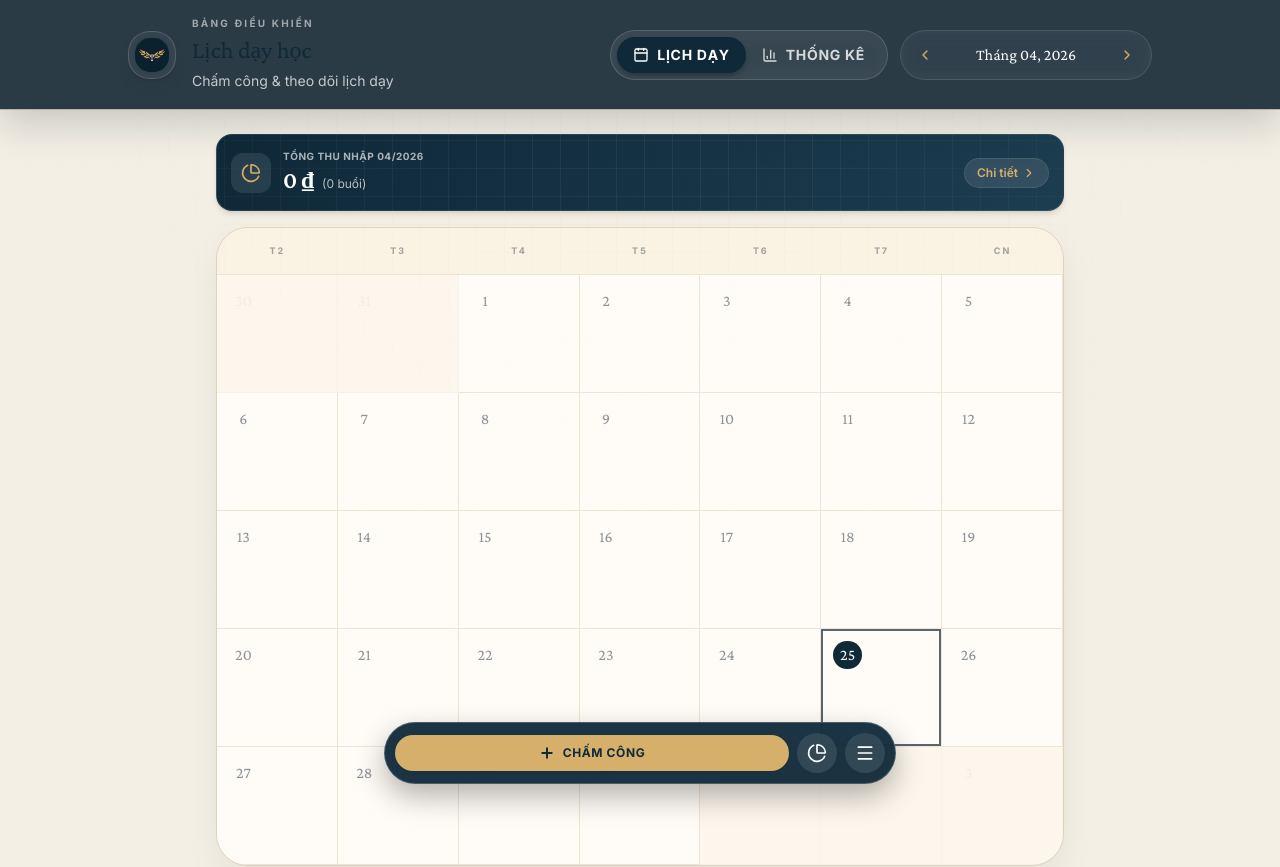
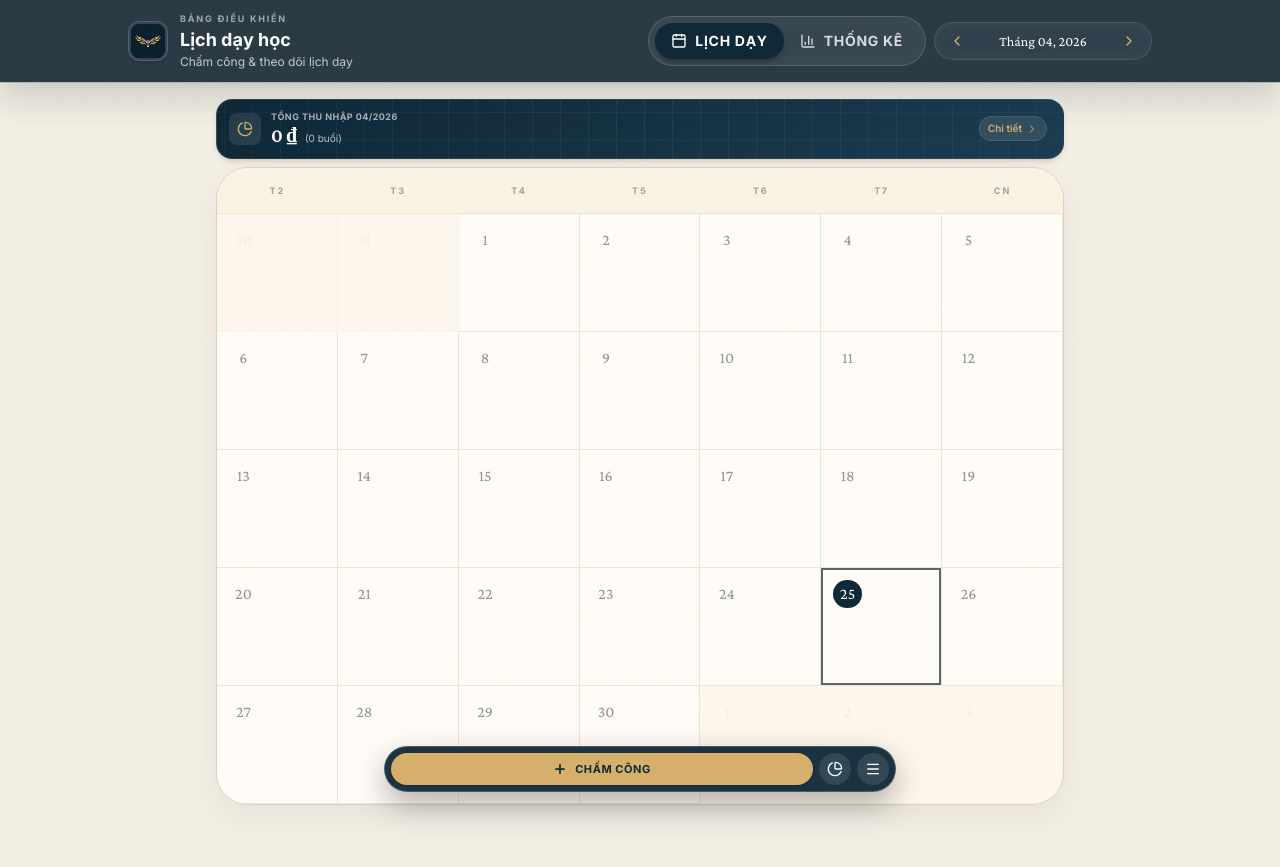
Before and after one commit to kietnguyen2003/quan-li-chi-tieu, a React (Vite) app: page / in a window 1280 px wide. Shown: the top 867 px of the page. Built offline with nearby package versions, Linux system fonts and the light colour scheme.

Commit message:
giảm độ cao mấy component xuống

```diff
--- a/src/components/Header.tsx
+++ b/src/components/Header.tsx
@@ -21,47 +21,47 @@ export function Header({
   showMonthPicker = true,
 }: HeaderProps) {
   return (
-    <header className="sticky top-0 z-30 border-b border-natural-border/80 bg-[color:var(--color-natural-overlay)]/95 px-4 py-3 text-white shadow-[0_16px_34px_rgba(15,41,56,0.18)] backdrop-blur-xl sm:px-6 sm:py-4">
-      <div className="mx-auto flex max-w-5xl flex-col gap-3 md:flex-row md:items-center md:justify-between">
-        <div className="flex items-center gap-3 sm:gap-4">
-          <div className="h-11 w-11 overflow-hidden rounded-[1.15rem] border border-white/15 bg-white/8 p-1 shadow-lg shadow-black/10 backdrop-blur-sm sm:h-12 sm:w-12 sm:rounded-[1.35rem] sm:p-1.5">
+    <header className="sticky top-0 z-30 border-b border-natural-border/80 bg-[color:var(--color-natural-overlay)]/95 px-4 py-2 text-white shadow-[0_16px_34px_rgba(15,41,56,0.18)] backdrop-blur-xl sm:px-6 sm:py-3">
+      <div className="mx-auto flex max-w-5xl flex-col gap-2 md:flex-row md:items-center md:justify-between">
+        <div className="flex items-center gap-3">
+          <div className="h-9 w-9 overflow-hidden rounded-xl border border-white/15 bg-white/8 p-0.5 shadow-lg shadow-black/10 backdrop-blur-sm sm:h-10 sm:w-10">
             <img
               src="/image.png"
               alt="Logo trung tâm"
-              className="h-full w-full rounded-[0.95rem] object-cover"
+              className="h-full w-full rounded-[0.5rem] object-cover"
             />
           </div>
-          <div className="space-y-1">
-            <p className="text-[9px] font-bold uppercase tracking-[0.22em] text-white/55 sm:text-[10px]">
+          <div className="flex flex-col justify-center">
+            <p className="text-[8px] font-bold uppercase tracking-[0.2em] text-white/55 sm:text-[9px]">
               Bảng điều khiển
             </p>
-            <h1 className="type-heading text-white md:text-[1.9rem]">
+            <h1 className="text-base font-bold text-white md:text-lg">
               {title}
             </h1>
-            <p className="max-w-md text-sm leading-6 text-white/72">
+            <p className="max-w-md text-xs text-white/72">
               {subtitle}
             </p>
           </div>
         </div>
 
-        <div className="flex flex-col sm:flex-row items-center gap-3">
+        <div className="flex flex-col sm:flex-row items-center gap-2">
           <Navbar />
 
           {showMonthPicker && onPrevMonth && onNextMonth && (
-            <div className="flex w-full items-center justify-between gap-2 rounded-[1.5rem] border border-white/10 bg-white/8 px-2 py-2 backdrop-blur-sm sm:w-fit sm:justify-start sm:gap-4 sm:rounded-full">
+            <div className="flex w-full items-center justify-between gap-2 rounded-full border border-white/10 bg-white/8 px-2 py-1 backdrop-blur-sm sm:w-fit sm:justify-start sm:gap-3">
               <button
                 onClick={onPrevMonth}
-                className="rounded-full p-2 text-natural-accent hover:bg-white/10 hover:shadow-sm"
+                className="rounded-full p-1.5 text-natural-accent hover:bg-white/10 hover:shadow-sm"
                 id="prev-month-btn"
               >
                 <ChevronLeft className="h-4 w-4" />
               </button>
-              <span className="min-w-0 flex-1 text-center font-serif text-sm capitalize leading-none text-white sm:min-w-[138px] sm:flex-none sm:text-base">
+              <span className="min-w-0 flex-1 text-center font-serif text-xs capitalize leading-none text-white sm:min-w-[120px] sm:flex-none sm:text-sm">
                 {format(currentDate, 'MMMM, yyyy', { locale: vi })}
               </span>
               <button
                 onClick={onNextMonth}
-                className="rounded-full p-2 text-natural-accent hover:bg-white/10 hover:shadow-sm"
+                className="rounded-full p-1.5 text-natural-accent hover:bg-white/10 hover:shadow-sm"
                 id="next-month-btn"
               >
                 <ChevronRight className="h-4 w-4" />
--- a/src/pages/CalendarPage.tsx
+++ b/src/pages/CalendarPage.tsx
@@ -760,32 +760,32 @@ export function CalendarPage() {
         showMonthPicker={true}
       />
 
-      <main className="mx-auto max-w-4xl px-3 py-4 space-y-4 sm:px-6 sm:py-6">
+      <main className="mx-auto max-w-4xl px-3 py-2 space-y-2 sm:px-6 sm:py-4">
         {/* iPhone Compact Month Summary Bar (Pill Card) */}
         <div
           onClick={() => setIsSummaryModalOpen(true)}
-          className="cursor-pointer bg-gradient-to-r from-natural-heading to-[#1c3c50] text-white p-3.5 rounded-2xl shadow-md border border-white/10 flex items-center justify-between transition-transform active:scale-[0.98]"
+          className="cursor-pointer bg-gradient-to-r from-natural-heading to-[#1c3c50] text-white p-2 sm:p-3 rounded-[1rem] shadow-md border border-white/10 flex items-center justify-between transition-transform active:scale-[0.98]"
         >
-          <div className="flex items-center gap-3">
-            <div className="p-2.5 bg-white/10 backdrop-blur-md rounded-xl text-natural-accent">
-              <PieChart className="w-5 h-5" />
+          <div className="flex items-center gap-2.5">
+            <div className="p-2 bg-white/10 backdrop-blur-md rounded-lg text-natural-accent">
+              <PieChart className="w-4 h-4" />
             </div>
             <div>
-              <p className="text-[10px] uppercase font-bold tracking-wider text-white/65">
+              <p className="text-[9px] uppercase font-bold tracking-wider text-white/65 leading-none mb-1">
                 Tổng thu nhập {format(currentDate, 'MM/yyyy')}
               </p>
               <div className="flex items-baseline gap-2">
-                <span className="text-xl sm:text-2xl font-bold font-serif">
+                <span className="text-lg sm:text-xl font-bold font-serif leading-none">
                   {formatCurrency(monthTotalSalary)}
                 </span>
-                <span className="text-xs text-white/70">({monthCheckInCount} buổi)</span>
+                <span className="text-[10px] text-white/70">({monthCheckInCount} buổi)</span>
               </div>
             </div>
           </div>
 
-          <div className="flex items-center gap-1 text-xs font-semibold text-natural-accent bg-white/10 px-3 py-1.5 rounded-full border border-white/10 backdrop-blur-sm">
+          <div className="flex items-center gap-1 text-[10px] font-semibold text-natural-accent bg-white/10 px-2 py-1 rounded-full border border-white/10 backdrop-blur-sm mr-1">
             <span>Chi tiết</span>
-            <ChevronRight className="w-3.5 h-3.5" />
+            <ChevronRight className="w-3 h-3" />
           </div>
         </div>
 
@@ -809,33 +809,33 @@ export function CalendarPage() {
       </main>
 
       {/* Floating Bottom iPhone Action Bar (Dock) */}
-      <div className="fixed bottom-4 inset-x-4 z-40 max-w-lg mx-auto">
-        <div className="bg-natural-heading/95 backdrop-blur-xl text-white p-2.5 rounded-full shadow-[0_12px_30px_rgba(0,0,0,0.3)] border border-white/20 flex items-center justify-between gap-2">
+      <div className="fixed bottom-2 inset-x-4 z-40 max-w-lg mx-auto">
+        <div className="bg-natural-heading/95 backdrop-blur-xl text-white p-1.5 rounded-full shadow-[0_12px_30px_rgba(0,0,0,0.3)] border border-white/20 flex items-center justify-between gap-1.5">
           {/* Action 1: Check-in Today */}
           <button
             onClick={() => openCheckInModal(new Date())}
-            className="flex-1 flex items-center justify-center gap-2 py-2.5 px-3 bg-natural-accent text-natural-heading rounded-full text-xs font-extrabold uppercase tracking-wider shadow-sm hover:brightness-105 active:scale-95 transition-all"
+            className="flex-1 flex items-center justify-center gap-2 py-2 px-3 bg-natural-accent text-natural-heading rounded-full text-[11px] font-extrabold uppercase tracking-wider shadow-sm hover:brightness-105 active:scale-95 transition-all"
           >
-            <Plus className="w-4 h-4 stroke-[3]" />
+            <Plus className="w-3.5 h-3.5 stroke-[3]" />
             <span>Chấm công</span>
           </button>
 
           {/* Action 2: Summary Popup */}
           <button
             onClick={() => setIsSummaryModalOpen(true)}
-            className="flex items-center justify-center p-2.5 bg-white/10 hover:bg-white/20 text-white rounded-full transition-all active:scale-95"
+            className="flex items-center justify-center p-2 bg-white/10 hover:bg-white/20 text-white rounded-full transition-all active:scale-95"
             title="Xem báo cáo tháng"
           >
-            <PieChart className="w-5 h-5" />
+            <PieChart className="w-4 h-4" />
           </button>
 
           {/* Action 3: Menu Tools Popup */}
           <button
             onClick={() => setIsQuickMenuOpen(true)}
-            className="flex items-center justify-center p-2.5 bg-white/10 hover:bg-white/20 text-white rounded-full transition-all active:scale-95"
+            className="flex items-center justify-center p-2 bg-white/10 hover:bg-white/20 text-white rounded-full transition-all active:scale-95"
             title="Menu tiện ích"
           >
-            <Menu className="w-5 h-5" />
+            <Menu className="w-4 h-4" />
           </button>
         </div>
       </div>
```
